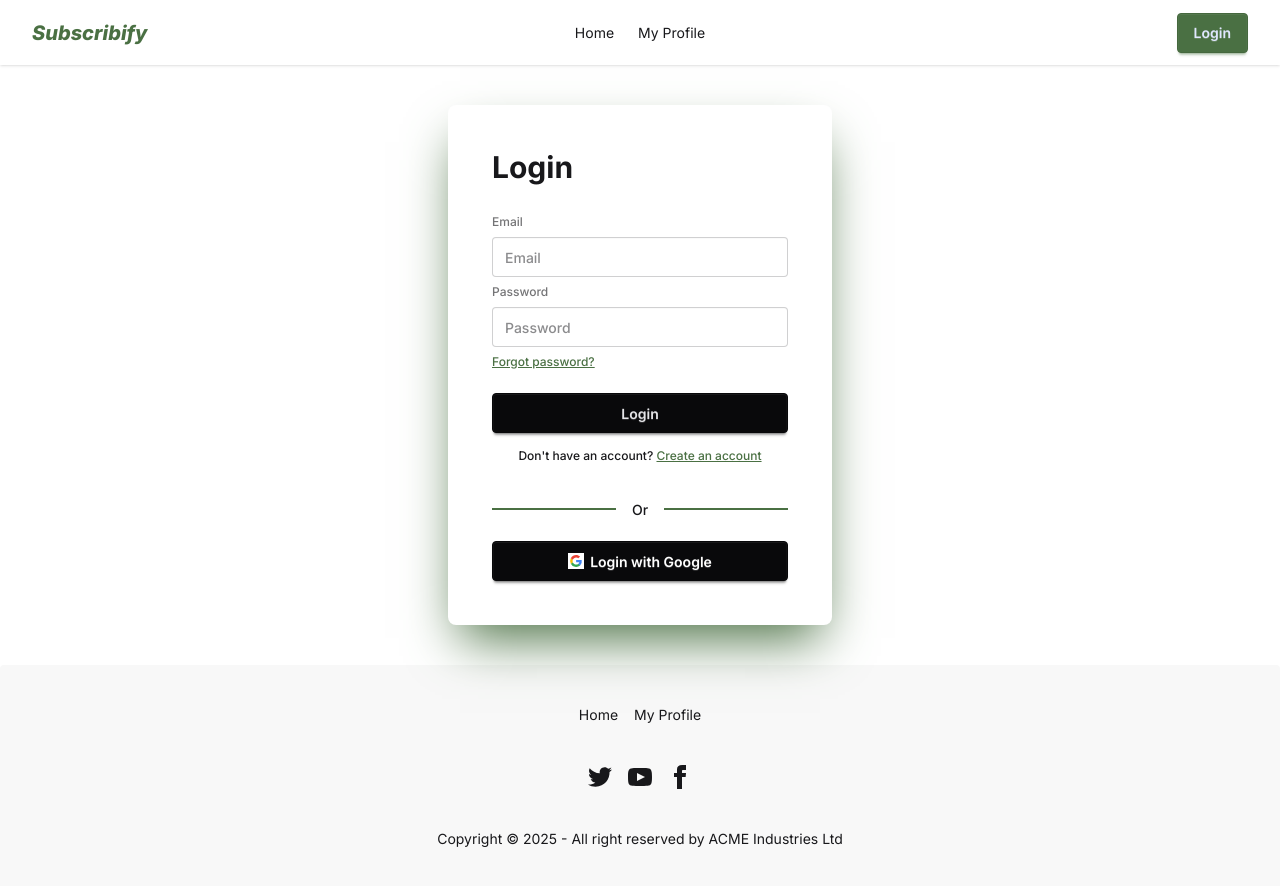
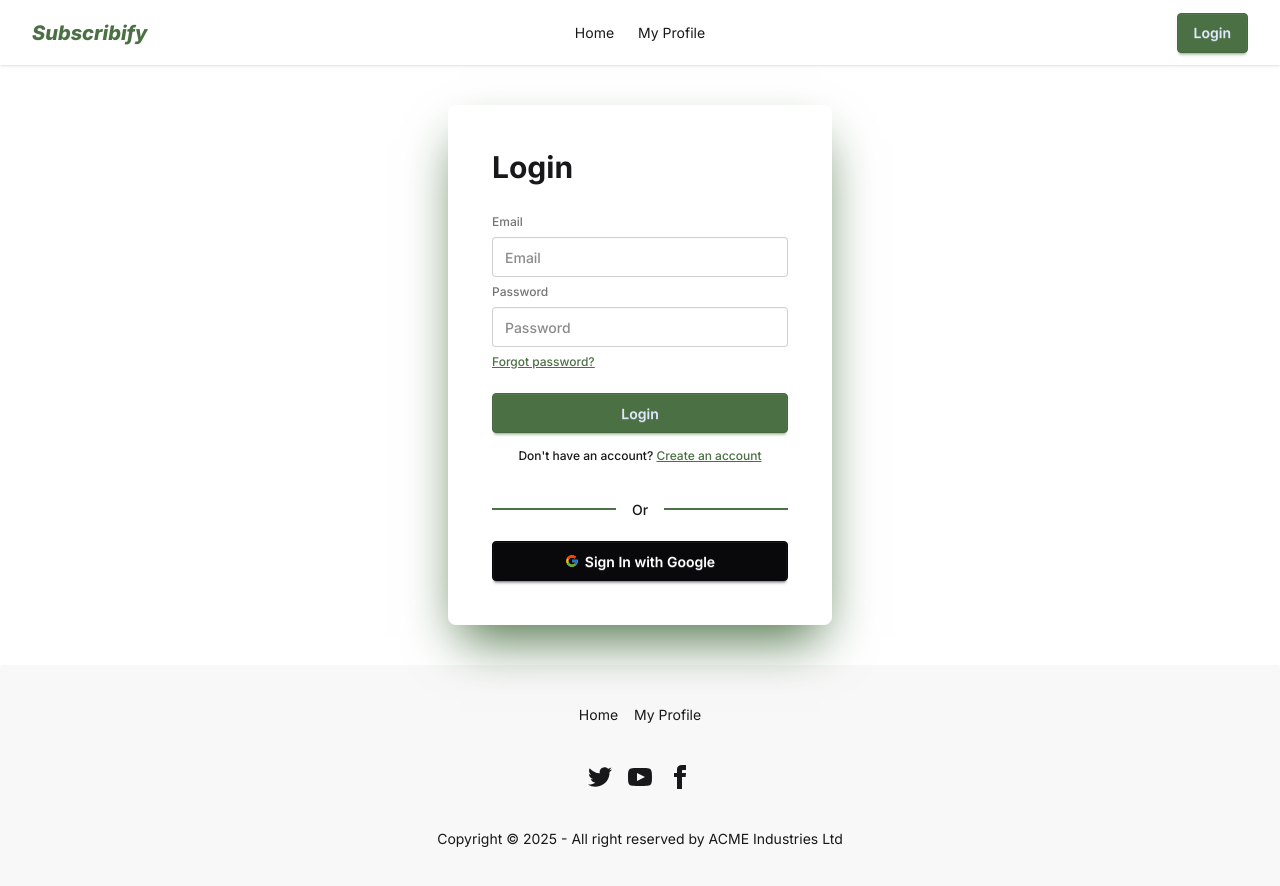
Before and after one commit to md-zeon/subscribify, a React (Vite) app: page /login in a window 1280 px wide. Shown: the top 886 px of the page. Built offline with nearby package versions, Linux system fonts and the light colour scheme; no server answers.

Commit message:
Added Google Sign In in register

```diff
--- a/src/pages/Login.jsx
+++ b/src/pages/Login.jsx
@@ -2,6 +2,7 @@ import { use } from "react";
 import { Link, useLocation, useNavigate } from "react-router";
 import { AuthContext } from "../Providers/AuthContext";
 import { toast } from "react-toastify";
+import { FcGoogle } from "react-icons/fc";
 
 const Login = () => {
 	const { signIn, googleSignIn } = use(AuthContext);
@@ -76,7 +77,7 @@ const Login = () => {
 					</div>
 					<button
 						type='submit'
-						className='btn btn-neutral mt-4'
+						className='btn btn-primary mt-4'
 					>
 						Login
 					</button>
@@ -97,37 +98,8 @@ const Login = () => {
 						onClick={handleGoogleLogin}
 						className='btn btn-neutral text-white w-full'
 					>
-						<svg
-							aria-label='Google logo'
-							width='16'
-							height='16'
-							xmlns='http://www.w3.org/2000/svg'
-							viewBox='0 0 512 512'
-						>
-							<g>
-								<path
-									d='m0 0H512V512H0'
-									fill='#fff'
-								></path>
-								<path
-									fill='#34a853'
-									d='M153 292c30 82 118 95 171 60h62v48A192 192 0 0190 341'
-								></path>
-								<path
-									fill='#4285f4'
-									d='m386 400a140 175 0 0053-179H260v74h102q-7 37-38 57'
-								></path>
-								<path
-									fill='#fbbc02'
-									d='m90 341a208 200 0 010-171l63 49q-12 37 0 73'
-								></path>
-								<path
-									fill='#ea4335'
-									d='m153 219c22-69 116-109 179-50l55-54c-78-75-230-72-297 55'
-								></path>
-							</g>
-						</svg>
-						Login with Google
+						<FcGoogle />
+						Sign In with Google
 					</button>
 				</div>
 			</div>
--- a/src/pages/Register.jsx
+++ b/src/pages/Register.jsx
@@ -3,9 +3,10 @@ import { FaEye, FaEyeSlash } from "react-icons/fa6";
 import { Link, useNavigate } from "react-router";
 import { AuthContext } from "../Providers/AuthContext";
 import { toast } from "react-toastify";
+import { FcGoogle } from "react-icons/fc";
 
 const Register = () => {
-	const { createUser, updateUserProfile } = use(AuthContext);
+	const { createUser, updateUserProfile, googleSignIn } = use(AuthContext);
 	const [isHidden, setIsHidden] = useState(true);
 	const navigate = useNavigate();
 
@@ -47,6 +48,20 @@ const Register = () => {
 			});
 		form.reset();
 	};
+
+	const handleGoogleLogin = () => {
+		googleSignIn()
+			.then((result) => {
+				const user = result.user;
+				toast.success("Login successful!");
+				console.log(user);
+				navigate(location?.state || "/");
+			})
+			.catch((error) => {
+				toast.error("Login failed: " + error.message);
+			});
+	};
+
 	return (
 		<div className='card bg-base-100 w-full max-w-sm mx-auto shrink-0 shadow-2xl p-5 shadow-primary'>
 			<h1 className='text-3xl font-bold ps-6 mt-6'>Register</h1>
@@ -94,13 +109,13 @@ const Register = () => {
 						/>
 						{isHidden ? (
 							<FaEye
-								className='absolute top-7 right-4 cursor-pointer text-gray-800'
+								className='absolute top-7 z-10 right-4 cursor-pointer text-gray-800'
 								size={18}
 								onClick={() => setIsHidden(!isHidden)}
 							/>
 						) : (
 							<FaEyeSlash
-								className='absolute top-7 right-4 cursor-pointer text-gray-800'
+								className='absolute top-7 z-10 right-4 cursor-pointer text-gray-800'
 								size={18}
 								onClick={() => setIsHidden(!isHidden)}
 							/>
@@ -108,7 +123,7 @@ const Register = () => {
 					</div>
 					<button
 						type='submit'
-						className='btn btn-neutral mt-4'
+						className='btn btn-primary mt-4'
 					>
 						Register
 					</button>
@@ -122,6 +137,17 @@ const Register = () => {
 						</Link>
 					</p>
 				</form>
+				<div className='divider divider-primary'>Or</div>
+				<div className='text-center'>
+					{/* Google */}
+					<button
+						onClick={handleGoogleLogin}
+						className='btn btn-neutral text-white w-full'
+					>
+						<FcGoogle />
+						Sign up with Google
+					</button>
+				</div>
 			</div>
 		</div>
 	);
```
